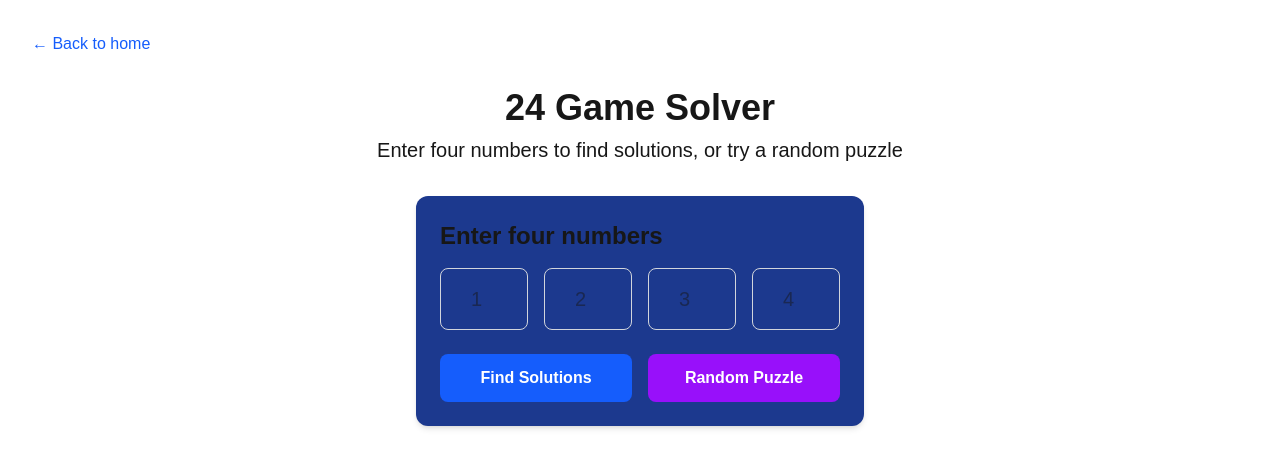
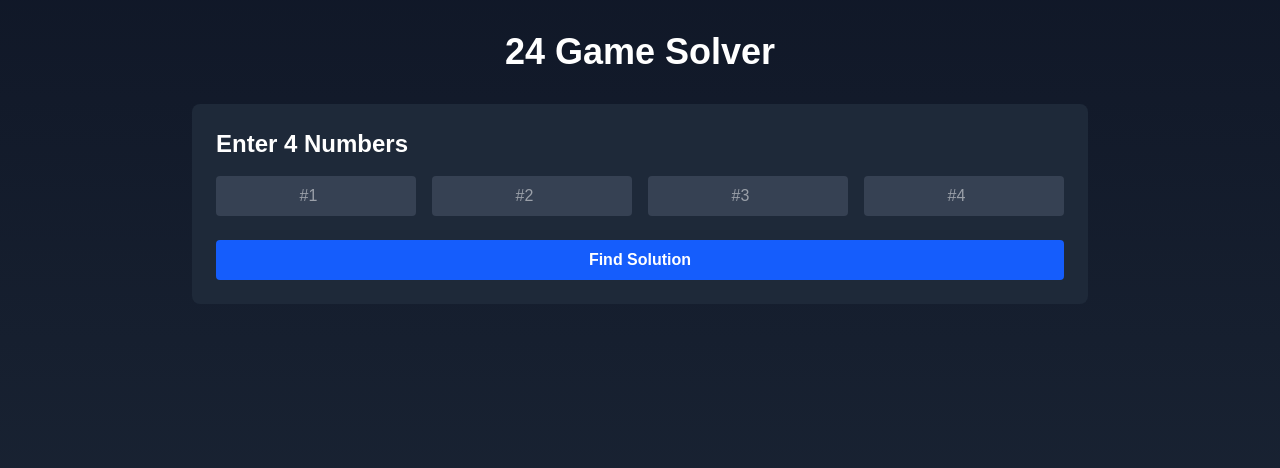
Before and after one commit to lar500/24Multiplayer, a Next.js app: page /solver in a window 1280 px wide. Shown: the top 468 px of the page. Built offline with nearby package versions, Linux system fonts and the light colour scheme.

Commit message:
fourth attempt

```diff
--- a/app/solver/page.tsx
+++ b/app/solver/page.tsx
@@ -1,86 +1,57 @@
 "use client";
 
 import { useState } from "react";
-import Link from "next/link";
 import GameBoard from "../components/GameBoard";
 import { Solver } from "../utils/solver";
 
 export default function SolverPage() {
-  const [customNumbers, setCustomNumbers] = useState<number[]>([]);
-  const [inputValues, setInputValues] = useState(["", "", "", ""]);
+  const [inputValues, setInputValues] = useState<string[]>(Array(4).fill(""));
   const [error, setError] = useState<string | null>(null);
-  const [isCustomPuzzle, setIsCustomPuzzle] = useState(false);
+  const [solution, setSolution] = useState<string | null>(null);
 
   const handleInputChange = (index: number, value: string) => {
-    const newInputValues = [...inputValues];
-    newInputValues[index] = value;
-    setInputValues(newInputValues);
+    const newValues = [...inputValues];
+    newValues[index] = value;
+    setInputValues(newValues);
+    setError(null);
+    setSolution(null);
   };
 
-  const validateAndSolve = () => {
-    // Check that all inputs are valid numbers
-    const numbers = inputValues.map((v) => {
-      const num = parseInt(v, 10);
-      return isNaN(num) ? null : num;
-    });
+  const handleSolve = () => {
+    // Convert input values to numbers and filter out empty inputs
+    const numbers = inputValues
+      .map((val) => parseInt(val))
+      .filter((num) => !isNaN(num));
 
-    if (numbers.some((n) => n === null)) {
-      setError("All fields must contain valid numbers");
+    // Validate input
+    if (numbers.length !== 4) {
+      setError("Please enter exactly 4 numbers");
       return;
     }
 
-    // Make sure all numbers are between 1 and 100
-    if (numbers.some((n) => n! < 1 || n! > 100)) {
-      setError("All numbers must be between 1 and 100");
-      return;
-    }
-
-    // Check if there's at least one solution
+    // Try to solve the puzzle
     try {
-      const nonNullNumbers = numbers.filter((n) => n !== null) as number[];
-      const solutions = Solver.solve(nonNullNumbers);
-
-      if (solutions.length === 0) {
-        setError(
-          "No solutions exist for these numbers. Try different numbers."
-        );
-        return;
+      const solutions = Solver.solve(numbers);
+      if (solutions.length > 0) {
+        setSolution(solutions[0]);
+        setError(null);
+      } else {
+        setError("No solution found");
+        setSolution(null);
       }
-
-      // Everything checks out, set the custom numbers
-      setCustomNumbers(nonNullNumbers);
-      setIsCustomPuzzle(true);
-      setError(null);
-    } catch (error) {
-      setError("Error finding solutions. Please try different numbers.");
+    } catch (err) {
+      setError("Invalid input: The 24 game requires exactly 4 numbers");
+      setSolution(null);
     }
   };
 
-  const resetCustomPuzzle = () => {
-    setInputValues(["", "", "", ""]);
-    setCustomNumbers([]);
-    setIsCustomPuzzle(false);
-    setError(null);
-  };
+  return (
+    <div className="min-h-screen bg-gradient-to-b from-gray-900 to-gray-800 text-white p-8">
+      <div className="max-w-4xl mx-auto">
+        <h1 className="text-4xl font-bold mb-8 text-center">24 Game Solver</h1>
 
-  return (
-    <div className="flex flex-col items-center min-h-screen p-8">
-      <Link
-        href="/"
-        className="self-start mb-8 text-blue-600 hover:text-blue-800"
-      >
-        ← Back to home
-      </Link>
-
-      <h1 className="text-4xl font-bold mb-2">24 Game Solver</h1>
-      <p className="text-xl mb-8">
-        Enter four numbers to find solutions, or try a random puzzle
-      </p>
-
-      {!isCustomPuzzle ? (
-        <div className="w-full max-w-md mb-8 bg-blue-900 rounded-xl shadow-md p-6">
-          <h2 className="text-2xl font-bold mb-4">Enter four numbers</h2>
-
+        <div className="bg-gray-800 rounded-lg p-6 mb-8">
+          <h2 className="text-2xl font-semibold mb-4">Enter 4 Numbers</h2>
           <div className="grid grid-cols-4 gap-4 mb-6">
             {inputValues.map((value, index) => (
               <input
@@ -88,53 +59,38 @@ export default function SolverPage() {
                 type="number"
                 value={value}
                 onChange={(e) => handleInputChange(index, e.target.value)}
-                min="1"
-                max="100"
-                placeholder={(index + 1).toString()}
-                className="p-4 border border-gray-300 rounded-lg text-center text-xl"
+                className="w-full p-2 bg-gray-700 rounded text-white text-center"
+                placeholder={`#${index + 1}`}
               />
             ))}
           </div>
+          <button
+            onClick={handleSolve}
+            className="w-full bg-blue-600 hover:bg-blue-700 text-white font-bold py-2 px-4 rounded"
+          >
+            Find Solution
+          </button>
+        </div>
 
-          {error && (
-            <div className="mb-4 p-3 bg-red-100 text-red-800 rounded-lg w-full text-center">
-              {error}
-            </div>
-          )}
+        {error && (
+          <div className="bg-red-900/50 border border-red-500 rounded-lg p-4 mb-8">
+            <p className="text-red-200">{error}</p>
+          </div>
+        )}
 
-          <div className="flex gap-4">
-            <button
-              onClick={validateAndSolve}
-              className="flex-1 bg-blue-600 hover:bg-blue-700 text-white font-bold py-3 px-4 rounded-lg"
-            >
-              Find Solutions
-            </button>
-            <button
-              onClick={() => setIsCustomPuzzle(true)}
-              className="flex-1 bg-purple-600 hover:bg-purple-700 text-white font-bold py-3 px-4 rounded-lg"
-            >
-              Random Puzzle
-            </button>
+        {solution && (
+          <div className="bg-gray-800 rounded-lg p-6">
+            <h2 className="text-2xl font-semibold mb-4">Solution</h2>
+            <GameBoard
+              initialNumbers={inputValues
+                .map((val) => parseInt(val))
+                .filter((num) => !isNaN(num))}
+              onSolve={handleSolve}
+              showSolution={true}
+            />
           </div>
-        </div>
-      ) : (
-        <>
-          <GameBoard
-            initialNumbers={
-              customNumbers.length > 0 ? customNumbers : undefined
-            }
-            showSolution={true}
-            onNewGame={resetCustomPuzzle}
-          />
-
-          <button
-            onClick={resetCustomPuzzle}
-            className="mt-8 bg-gray-600 hover:bg-gray-700 text-white font-bold py-3 px-6 rounded-lg"
-          >
-            Enter Different Numbers
-          </button>
-        </>
-      )}
+        )}
+      </div>
     </div>
   );
 }
```
Also changed, not shown: 1 other file (tests, documents, lock files or other folders).
